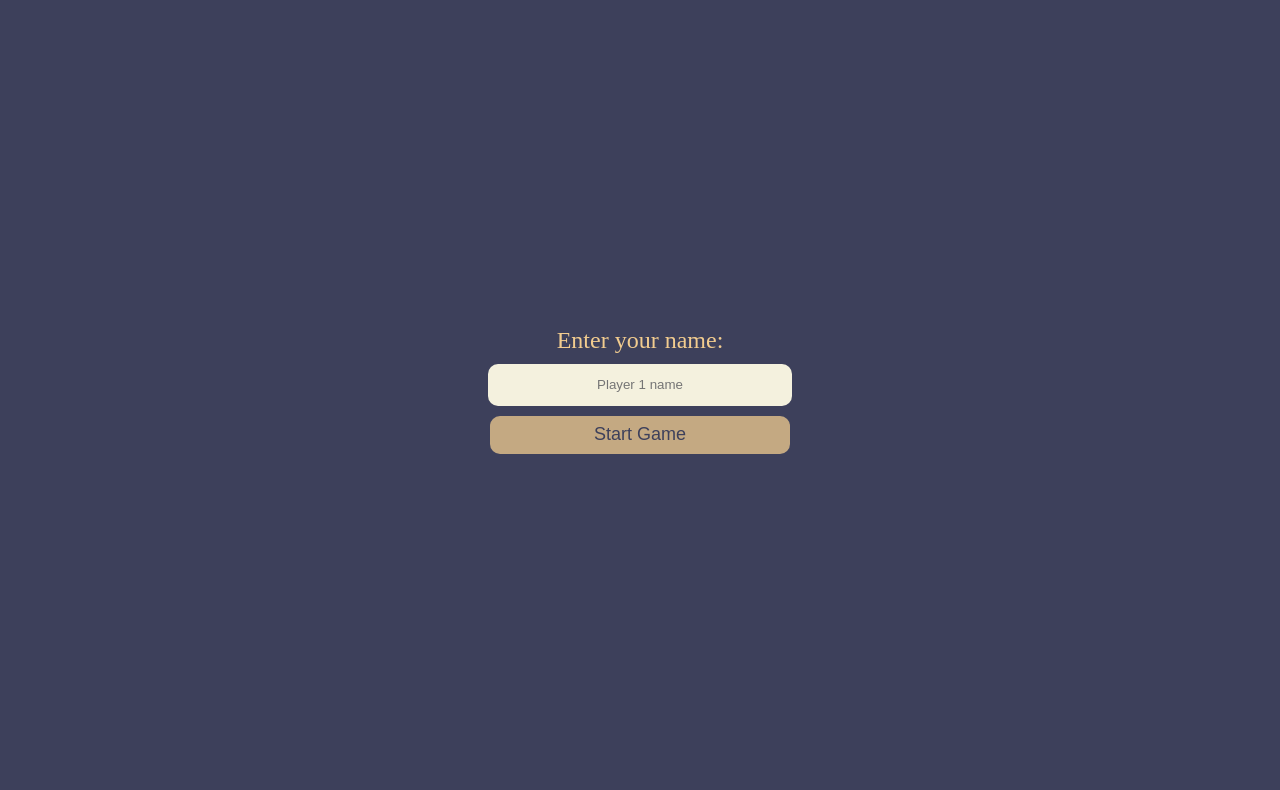
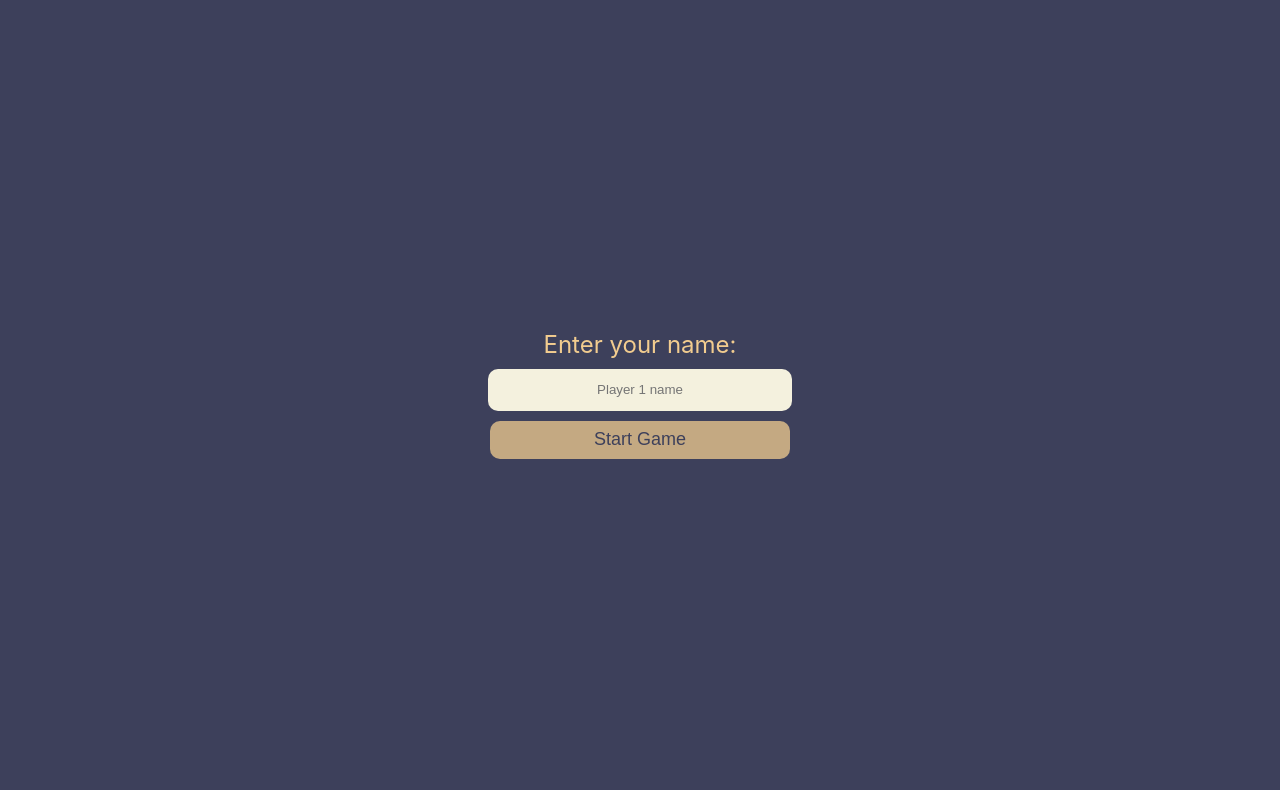
Before and after one commit to earosselot/Battleship, a plain HTML site: page index.html in a window 1280 px wide. Shown: the part 85-875 px from the top of the page. Drawn offline with Linux system fonts and the light colour scheme.

Commit message:
added todos. font-family changed

```diff
--- a/styles.css
+++ b/styles.css
@@ -25,7 +25,10 @@
     --none: rgba(0, 0, 0, 0);
 }
 
-body { background-color: var(--blue100); }
+body {
+    background-color: var(--blue100);
+    font-family: -apple-system,BlinkMacSystemFont,Segoe UI,Roboto,Oxygen,Ubuntu,Cantarell,Fira Sans,Droid Sans,Helvetica Neue,sans-serif;
+}
 
 .wrapper, html, body {
     height: 100%;
```
